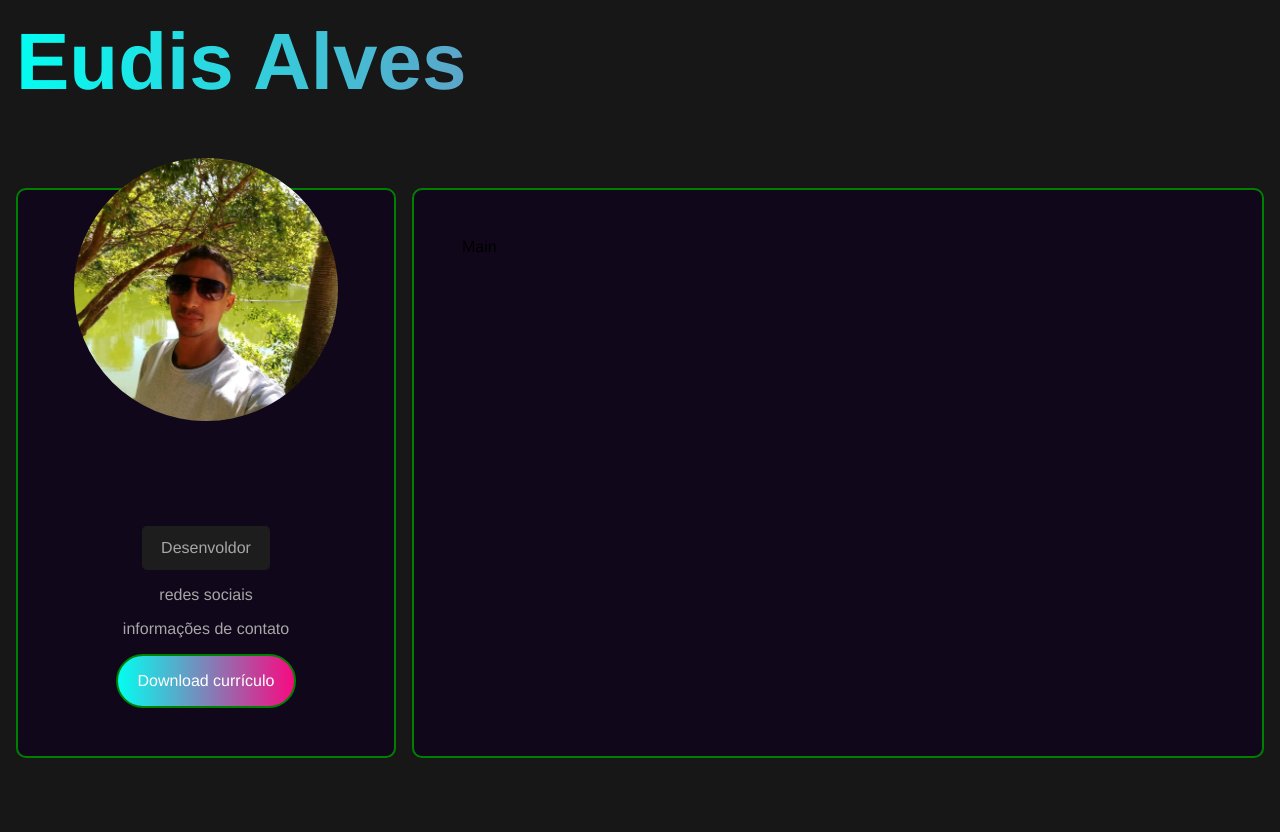
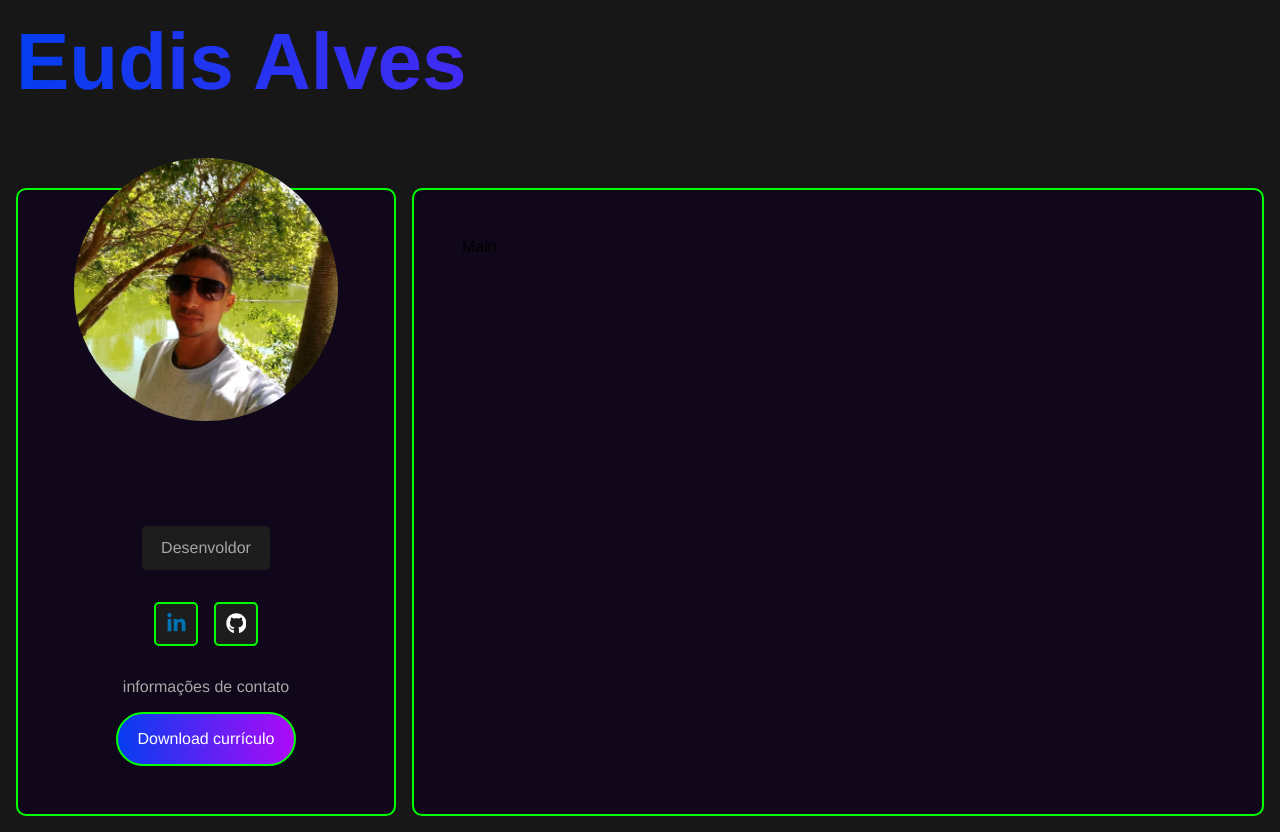
Before and after one commit to EudisAlves/site-curriculo, a React (Vite) app: page / in a window 1280 px wide. Before the commit the page ends 800 px from the top, so only its background shows below. Built offline with nearby package versions, Linux system fonts and the light colour scheme.

Commit message:
adicionando icons de rede social

```diff
--- a/src/components/Sidebar.tsx
+++ b/src/components/Sidebar.tsx
@@ -1,4 +1,5 @@
 import Avatar from '../img/IMG_20210305_184903_706.jpg'
+import SocialNetworks from './SocialNetworks';
 import '../styles/components/sidebar.sass'
 
 
@@ -7,7 +8,7 @@
         <aside id="sidebar">
             <img src={Avatar} alt="foto de Eudis Alves"/>
             <p className="title">Desenvoldor</p>
-            <p>redes sociais</p>
+            <SocialNetworks />
             <p>informações de contato</p>
             <a href="/" className="btn">
                 Download currículo
--- /dev/null
+++ b/src/components/SocialNetworks.tsx
@@ -0,0 +1,20 @@
+
+import { FaLinkedinIn, FaGithub } from 'react-icons/fa'
+import "../styles/components/socialnetworks.sass"
+
+const socialnetworks = [
+    { name: "linkedin", icom: <FaLinkedinIn />},
+    { name: "github", icom: <FaGithub />}
+]
+
+export default function SocialNetworks() {
+    return (
+        <section id='rs'>
+           {socialnetworks.map((network) =>(
+            <a href="#" className='social-btn' id={network.name} key={network.name}>
+                {network.icom}
+            </a>
+           ))}
+        </section>
+    );
+}
--- a/src/styles/components/main.sass
+++ b/src/styles/components/main.sass
@@ -6,4 +6,4 @@
     flex: 2 1 0
     border-radius: variables.$conatiner-border-radius
     padding: 3rem
-    border: 2px solid green
+    border: 2px solid #00ff00
--- a/src/styles/components/mixins.sass
+++ b/src/styles/components/mixins.sass
@@ -1,5 +1,9 @@
 @use "./variables"
 
+@mixin center
+    display: flex
+    justify-content: center
+    align-items: center
 
 @mixin btn
     padding: 1rem 1.2rem
@@ -7,4 +11,4 @@
     background: variables.$gradient
     text-decoration: none
     border-radius: 3rem
-    border: 2px solid green
+    border: 2px solid #00ff00
--- a/src/styles/components/sidebar.sass
+++ b/src/styles/components/sidebar.sass
@@ -13,7 +13,7 @@
     position: relative
     padding: 3rem 0
     gap: 1rem
-    border: 2px solid green
+    border: 2px solid #00ff00
     color: variables.$text-color-secondary
 
     img
--- /dev/null
+++ b/src/styles/components/socialnetworks.sass
@@ -0,0 +1,29 @@
+@use "./variables"
+@use "./mixins"
+
+
+#rs
+    @include mixins.center
+    gap: 1rem
+    margin: 1rem 0
+
+    .social-btn
+        padding: .6rem
+        background-color: variables.$bg-color-secondary
+        border-radius: variables.$card-border-redius
+        color: #333
+        border: 2px solid #00ff00
+        font-size: 1.3rem
+        @include mixins.center
+
+
+    #linkedin
+        color: #0072b1
+
+    #github
+        color: #fcfcfc
+
+    :hover
+        background: variables.$gradient
+        > svg
+            color: variables.$text-color
--- a/src/styles/components/variables.sass
+++ b/src/styles/components/variables.sass
@@ -7,4 +7,4 @@
 $conatiner-border-radius: 10px
 $foto-border-radius: 150px
 $card-border-redius: 5px
-$gradient: linear-gradient(to right, #04fdf1 0%, #f80a81 100%)
+$gradient: linear-gradient(to right, #063df0 0%, #ad0af8 100%)
```
